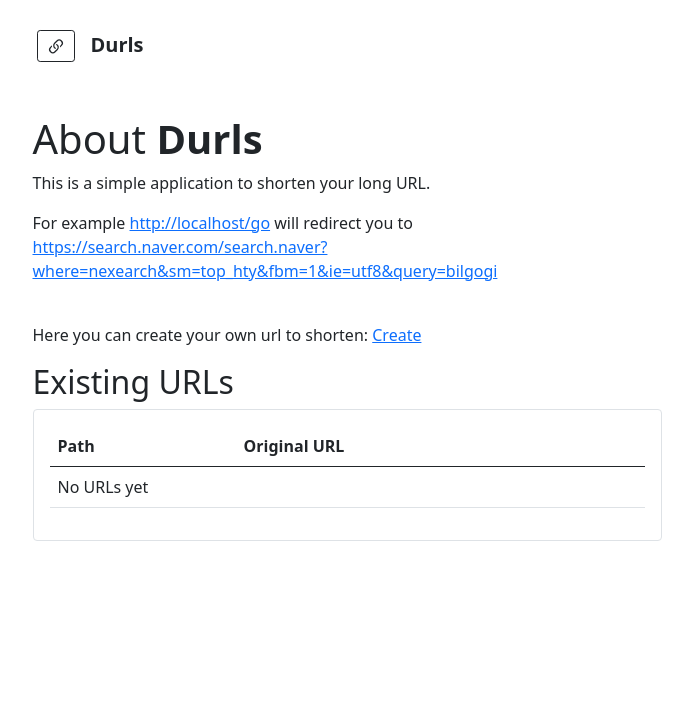
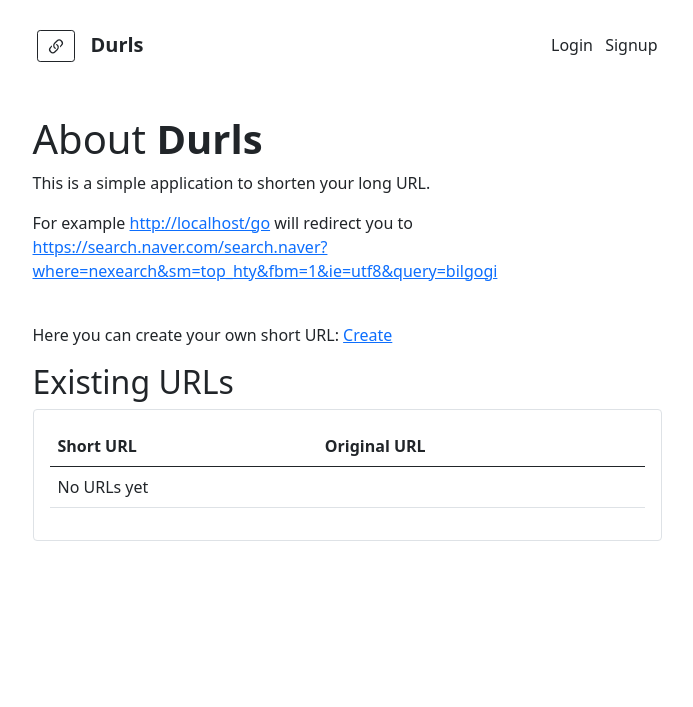
Before and after one commit to almazkun/durls, a Django app: page / in a window 1280 px wide. Shown: the top 707 px of the page, without its empty margins (293-986 px from the left). Run offline with Django 4.2, Linux system fonts and the light colour scheme; data that the repository does not hold is empty; some libraries are stand-ins or nearby versions.

Commit message:
Login, Logout, template, services

```diff
--- /dev/null
+++ b/durls/seervices.py
@@ -0,0 +1,22 @@
+"""
+This module is used for interacting with models.
+
+Ideally, only this module should import Model classes.
+
+This module should contain function which accepts queryset parameter and returns a queryset.
+"""
+from durls.models import Destination
+
+
+def destination_all():
+    """
+    Returns a queryset of all destinations.
+    """
+    return Destination.objects.all()
+
+
+def destination_for_user(owner):
+    """
+    Returns a queryset of destinations for a user.
+    """
+    return Destination.objects.filter(owner=owner)
--- a/durls/views.py
+++ b/durls/views.py
@@ -4,6 +4,7 @@ from django.shortcuts import get_object_or_404
 from django.http import HttpResponsePermanentRedirect, Http404
 from django.urls import reverse_lazy
 from django.contrib.auth.mixins import LoginRequiredMixin
+from durls.seervices import destination_all, destination_for_user
 
 
 class HomeView(TemplateView):
@@ -11,7 +12,7 @@ class HomeView(TemplateView):
 
     def get_context_data(self, **kwargs):
         context = super().get_context_data(**kwargs)
-        context["destinations"] = Destination.objects.all()
+        context["destinations"] = destination_all()
         return context
 
 
@@ -23,7 +24,7 @@ class DestinationCreateView(LoginRequiredMixin, CreateView):
 
     def get_context_data(self, **kwargs):
         context = super().get_context_data(**kwargs)
-        context["destinations"] = self.model.objects.all()
+        context["destinations"] = destination_for_user(self.request.user)
         return context
 
     def form_valid(self, form):
--- a/settings/settings.py
+++ b/settings/settings.py
@@ -147,3 +147,7 @@ AUTH_USER_MODEL = "accounts.CustomUser"
 
 # for LoginRequiredMixin to work
 LOGIN_URL = "login"
+
+LOGOUT_REDIRECT_URL = "home"
+
+LOGIN_REDIRECT_URL = "home"
--- a/templates/durls/destination_list.html
+++ b/templates/durls/destination_list.html
@@ -78,7 +78,7 @@
                             {% endfor %}
                         {% else %}
                             <tr>
-                                <td colspan="3">No URLs yet</td>
+                                <td colspan="4">No URLs yet</td>
                             </tr>
                         {% endif %}
                     </tbody>
--- a/templates/durls/home.html
+++ b/templates/durls/home.html
@@ -2,14 +2,14 @@
 
 {% block main_content %}
     <div class="container">
-        <p>Here you can create your own url to shorten: <a href="{% url 'create' %}">Create</a></p>
+        <p>Here you can create your own short URL: <a href="{% url 'create' %}">Create</a></p>
         <div class="pb-5">
             <h2>Existing URLs</h2>
             <div class="table-responsive mb-5 border rounded p-2 p-md-3 ">
                 <table class="table table-hover">
                     <thead>
                         <tr>
-                            <th scope="col">Path</th>
+                            <th scope="col">Short URL</th>
                             <th scope="col">Original URL</th>
                         </tr>
                     </thead>
@@ -19,7 +19,7 @@
                                 <tr>
                                     <th scope="row">
                                         <a href="/{{ destination.slug }}" target="_blank" title="Short URL">
-                                            {{ destination.slug }}
+                                            {{ request.scheme }}://{{ request.META.HTTP_HOST }}/{{ destination.slug }}
                                         </a>
                                     </th>
                                     <td class="overflow-auto">
@@ -32,7 +32,7 @@
                             {% endfor %}
                         {% else %}
                             <tr>
-                                <td colspan="3">No URLs yet</td>
+                                <td colspan="2">No URLs yet</td>
                             </tr>
                         {% endif %}
                     </tbody>
--- a/templates/includes/nav.html
+++ b/templates/includes/nav.html
@@ -1,5 +1,5 @@
 <nav class="navbar stiky-top">
-    <div class="container p-2 p-md-3 justify-content-start">
+    <div class="container p-2 p-md-3 d-flex justify-content-start">
             <a class="navbar-brand" href="{% url 'home' %}">
                 <div class="btn btn-sm btn-outline-dark">
                     <svg xmlns="http://www.w3.org/2000/svg" width="20" height="20" fill="currentColor" class="bi bi-link-45deg" viewBox="0 0 16 16">
@@ -9,5 +9,13 @@
                 </div>
             </a>
             <a class="nav-item lead text-decoration-none text-dark fw-bold" href="{% url 'home' %}">Durls</a>
+            <div class="ms-auto">
+                {% if user.is_authenticated %}
+                    <a class="nav-item text-decoration-none text-dark" href="{% url 'logout' %}">Logout</a>
+                {% else %}
+                    <a class="nav-item text-decoration-none text-dark pe-2" href="{% url 'login' %}">Login</a>
+                    <a class="nav-item text-decoration-none text-dark" href="{% url 'signup' %}">Signup</a>
+                {% endif %}
+            </div>
     </div>
 </nav>
```
Also changed, not shown: durls/tests.py (+33 -0 lines), 1 other file. Lines whose indentation alone changed are shown as unchanged.
